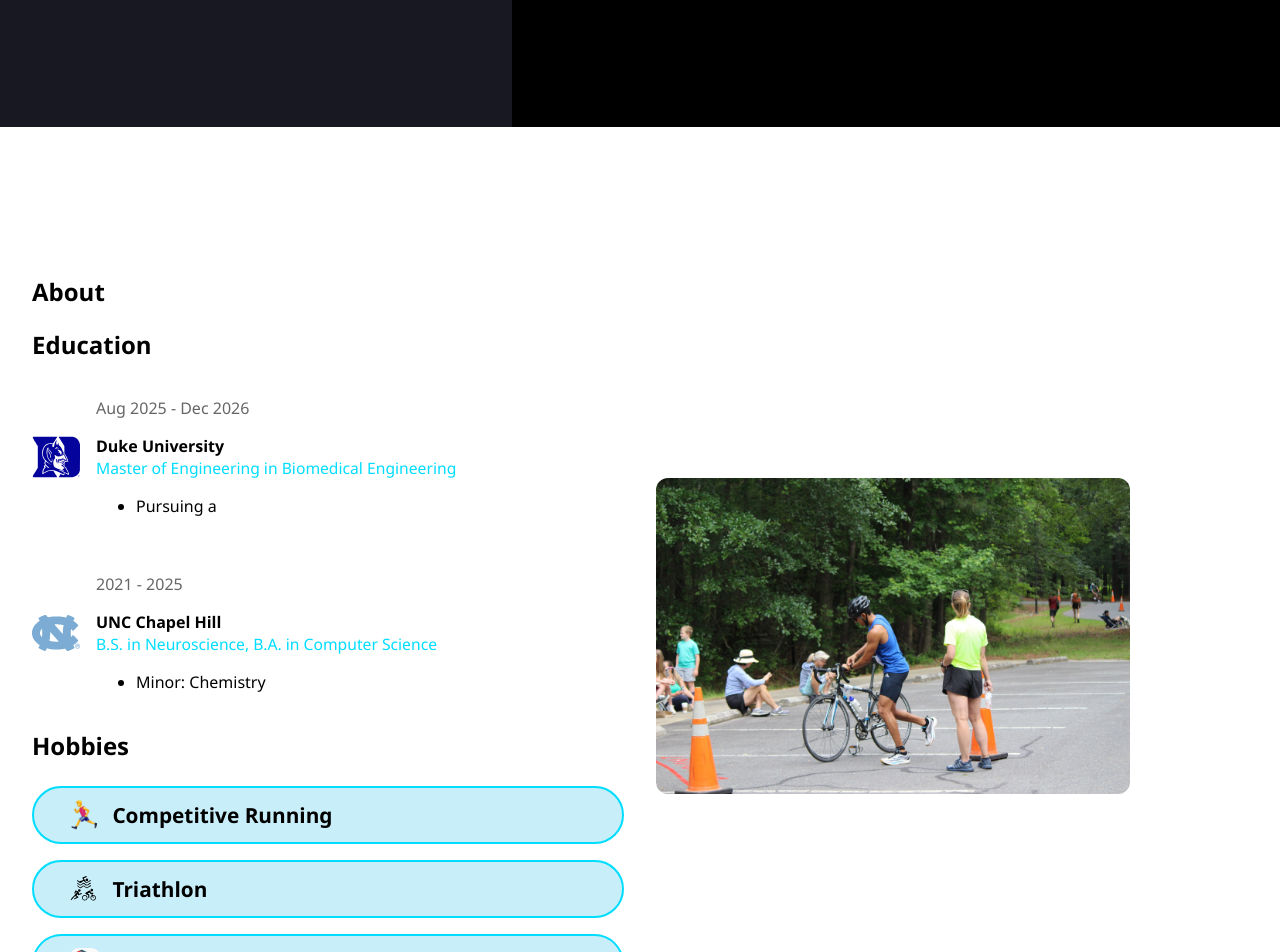
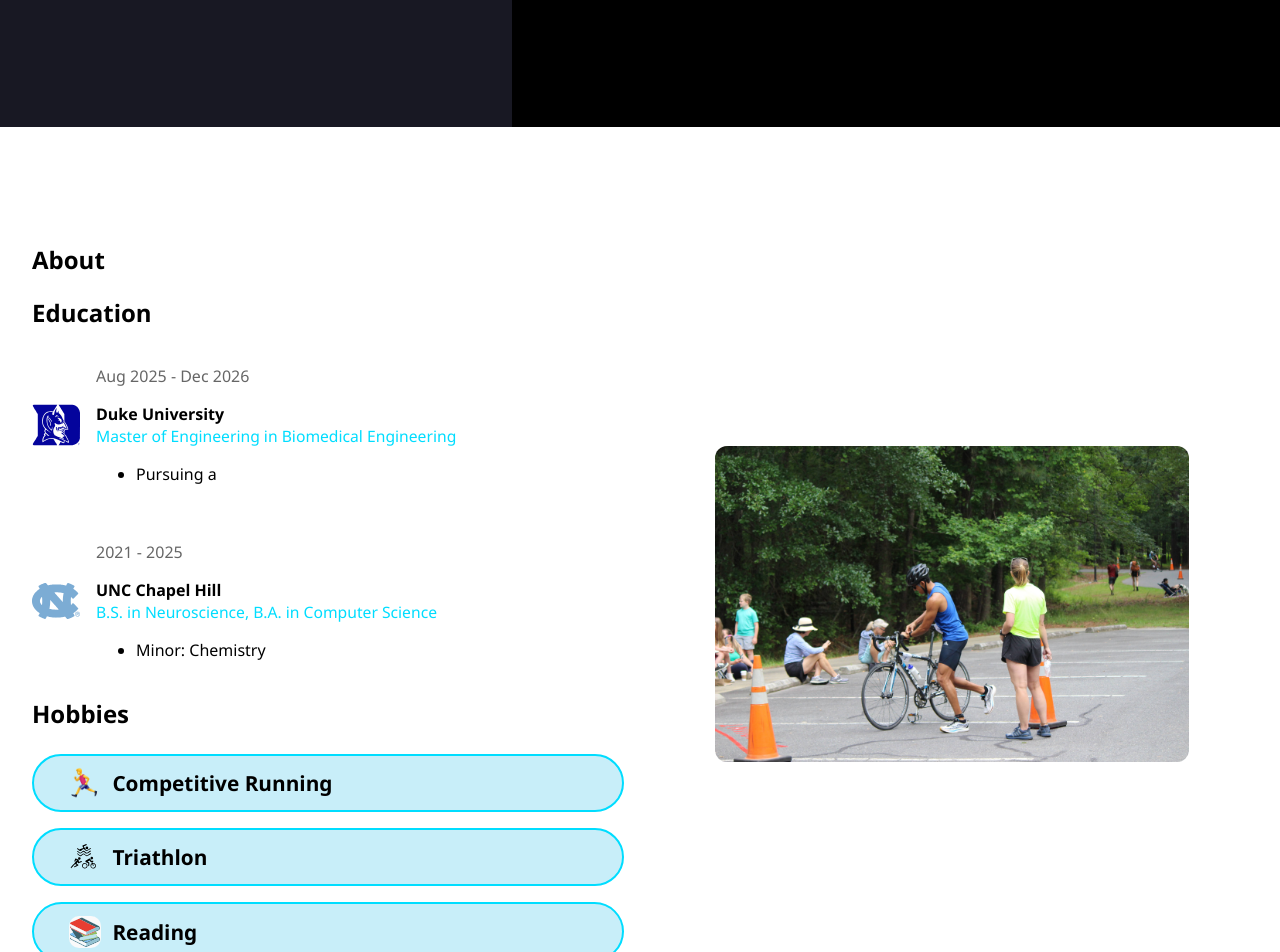
Before and after one commit to sajjy/sajan_patel_duke_bme, a Jekyll site: the page built from index.md, in a window 1280 px wide. Shown: the part 773-1725 px from the top of the page. Built offline with Jekyll 4.4.1, drawn with Linux system fonts in a browser that asks for light colours.

Commit message:
Stylistic changes

```diff
--- a/_layouts/default.html
+++ b/_layouts/default.html
@@ -60,7 +60,7 @@
   </section>
 
   <!-- About Me Section -->
-  <section id="about-me" style="background: var(--bkgrd-light); padding: 4rem 2rem; min-height: 60vh;">
+  <section id="about-me" style="background: var(--bkgrd-light); padding: 2rem 2rem; min-height: 60vh;">
     <div class="project-card">
       <div class="project-text">
         <h1>About </h1>
--- a/assets/style.css
+++ b/assets/style.css
@@ -149,8 +149,15 @@ html {
 /* Projects Section */
 #projects {
   background: black;
-  padding: 4rem 2rem;
+  padding: 2rem 2rem;
   min-height: 100vh;
+}
+
+#projects h1 {
+  font-size: 3.2rem; /* larger heading */
+  margin-bottom: 2rem;
+  color: white;
+  text-align: left;
 }
 
 #projects h2 {
@@ -175,6 +182,11 @@ html {
 
 .project-card .project-image {
   flex: 1;
+}
+
+.project-image {
+  display: flex;
+  justify-content: center;
 }
 
 .project-card img {
```
